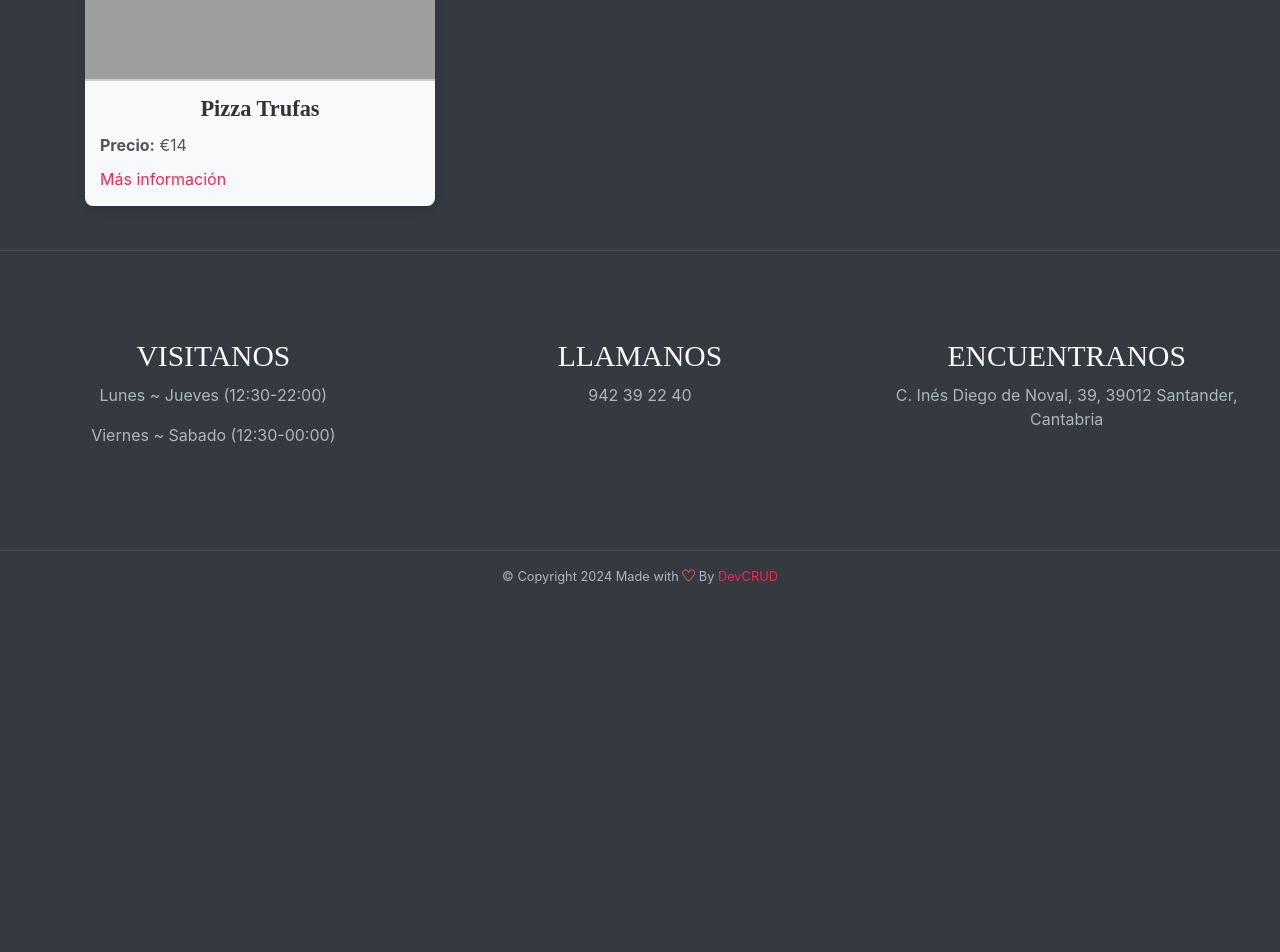
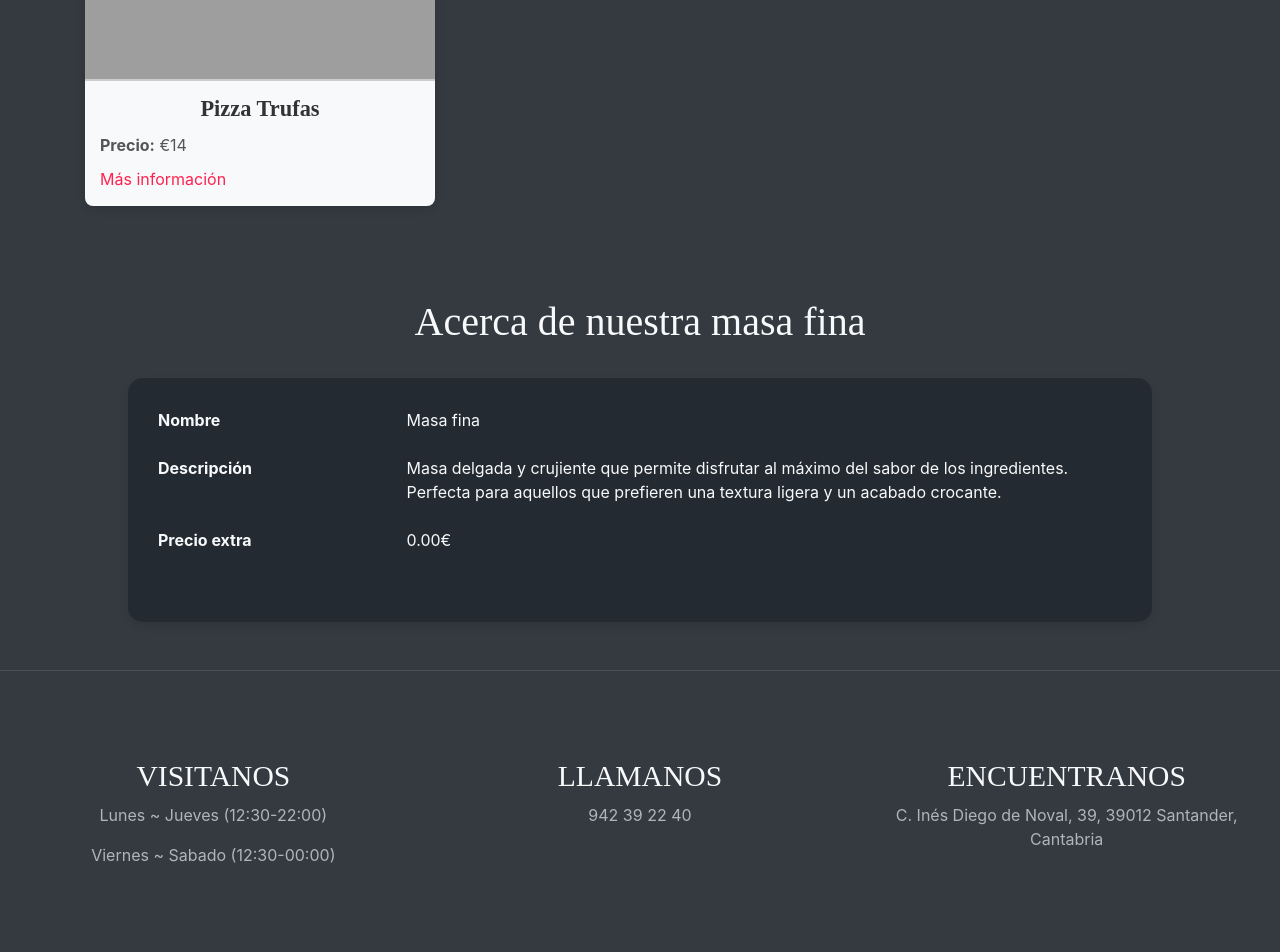
Before and after one commit to ubiieta/MammaMia, a Django app: page /pizzas/fina/ in a window 1280 px wide. Shown: the part 769-1721 px from the top of the page. Before the commit the page ends 1353 px from the top, so only its background shows below. Run offline with Django 5.2, Linux system fonts and the light colour scheme; data comes from the database, SQL or seed files in the repository; some libraries are stand-ins or nearby versions; grey boxes are pictures that could not be loaded.

Commit message:
arreglos finales v1

```diff
--- a/appMammaMia/templates/index.html
+++ b/appMammaMia/templates/index.html
@@ -142,7 +142,7 @@
 
     </div>
 
-    <!-- Reviews Section -->
+    <!-- Reviews Section FALTA LINKEARLO CON LA BD TAMBIEN -->
     <div id="testmonial" class="container-fluid wow fadeIn bg-dark text-light has-height-lg middle-items">
         <h2 class="section-title my-5 text-center">RESEÑAS</h2>
         <div class="row mt-3 mb-5">
--- a/appMammaMia/templates/pizzas.html
+++ b/appMammaMia/templates/pizzas.html
@@ -34,4 +34,29 @@
         {% endif %}
     </div>
 </div>
+
+
+<div class="acerca-de-masa">
+    <br><br><br>
+    <h2 style="text-align: center">Acerca de nuestra masa {{masa.nombre}}</h2><br>
+    <div class="fondo-carta" style="background-color: #1f252bb9; padding: 30px; margin:auto; width: 80%; border-radius: 15px; box-shadow: 0 4px 8px rgba(0, 0, 0, 0.1); ">
+    <td>
+        <dl class="row">
+        <dt class="col-sm-3">Nombre</dt>
+        <dd class="col-sm-9">
+            <p>Masa {{masa.nombre}}</p>
+        </dd>
+
+        <dt class="col-sm-3">Descripción</dt>
+        <dd class="col-sm-9">
+            <p>{{masa.descripcion}}</p>
+        </dd>
+
+        <dt class="col-sm-3">Precio extra</dt>
+        <dd class="col-sm-9">
+            <p>{{masa.precio_extra}}€</p>
+        </dd>
+        </dl>
+    </td></div><br>
+</div>
 {%endblock%}
--- a/appMammaMia/templates/reservar_mesa.html
+++ b/appMammaMia/templates/reservar_mesa.html
@@ -1 +1,3 @@
-procesando no se para que se necesita esta pagina exactamente pero sin ella da error
+<!-- no se para que se necesita esta pagina exactamente pero sin ella da error
+ supongo que se podria poner el proceso que se hace aqui en la pagina de exito pero si da error saldria error en la pagina de exito y queda un poco contradictorio
+ si eso pa la entrega final cambio esto-->
--- a/appMammaMia/views.py
+++ b/appMammaMia/views.py
@@ -7,6 +7,7 @@ def index(request):
     ingredientes = Ingrediente.objects.all()
     return render(request,"index.html", {'masas': masas, 'ingredientes':ingredientes})
 
+#ESTE HAY QUE BORRARLO - COMPONENTS SON LAS PLANTILLAS A SECAS
 def components(request):
     return render(request,"components.html")
 
@@ -42,8 +43,8 @@ def reservar_mesa(request):
                 email = email
             )
             reserva.save()
-            return redirect('reserva_success', reserva_id=reserva.id)  # Redirige a la página de éxito
-    return redirect('index')
+            return redirect('reserva_success', reserva_id=reserva.id)  #página de éxito
+    return redirect('index')#de vuelta al loby literal
 
 def reserva_success(request, reserva_id):
     reserva = get_object_or_404(Reserva, id=reserva_id)
```
Also changed, not shown: static/assets/css/pizzas.css (line endings or trailing spaces).
